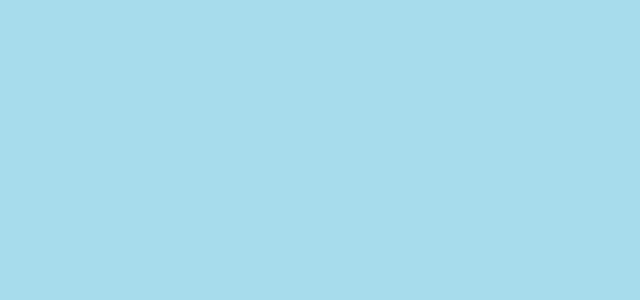
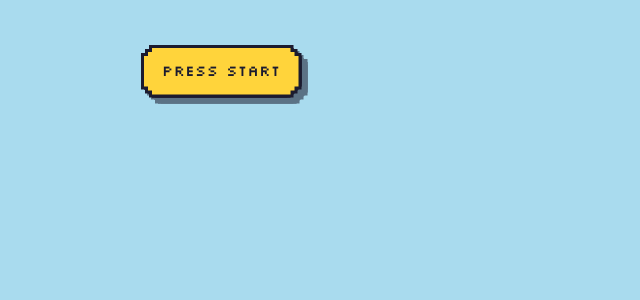
Before and after one commit to samad-a/portfolio-site, a Next.js app: page / in a window 1280 px wide. Shown: the top 300 px of the page, without its empty margins (0-640 px from the left). Built offline with nearby package versions, Linux system fonts and the light colour scheme.

Commit message:
feat(ui): add PixelButton component

```diff
--- a/app/page.tsx
+++ b/app/page.tsx
@@ -1,3 +1,9 @@
+import { PixelButton } from "@/components/ui/pixel-button";
+
 export default function Home() {
-  return <main id="main" tabIndex={-1} />;
+  return (
+    <main id="main" tabIndex={-1} className="mx-auto max-w-5xl px-4 py-12">
+      <PixelButton href="#main">press start</PixelButton>
+    </main>
+  );
 }
--- /dev/null
+++ b/components/ui/pixel-button.tsx
@@ -0,0 +1,30 @@
+import Link from "next/link";
+import type { ComponentProps } from "react";
+
+type LinkProps = ComponentProps<typeof Link> & { href: string };
+type ButtonProps = ComponentProps<"button"> & { href?: undefined };
+
+export type PixelButtonProps = LinkProps | ButtonProps;
+
+// The outline sits on the wrapper, since the face's clip-path would cut it off.
+// Hovering lifts the button towards its shadow; pressing pushes it back down.
+const wrapperClass =
+  "pixel-outline inline-block transition-transform duration-100 ease-[steps(2)] hover:-translate-x-[3px] hover:-translate-y-[3px] has-focus-visible:-translate-x-[3px] has-focus-visible:-translate-y-[3px] has-active:translate-x-0 has-active:translate-y-0 motion-reduce:transition-none";
+
+// The focus outline is drawn inside the face, because clip-path would hide one outside it.
+const faceClass =
+  "pixel-corners inline-flex cursor-pointer items-center gap-2.5 bg-gold px-4.5 py-3 font-label text-[15px] tracking-wide text-ink no-underline focus-visible:outline-ink focus-visible:outline-offset-[-7px]";
+
+export function PixelButton({ className, ...props }: PixelButtonProps) {
+  const face = className ? `${faceClass} ${className}` : faceClass;
+
+  return (
+    <span className={wrapperClass}>
+      {props.href === undefined ? (
+        <button type="button" {...props} className={face} />
+      ) : (
+        <Link {...props} className={face} />
+      )}
+    </span>
+  );
+}
```
